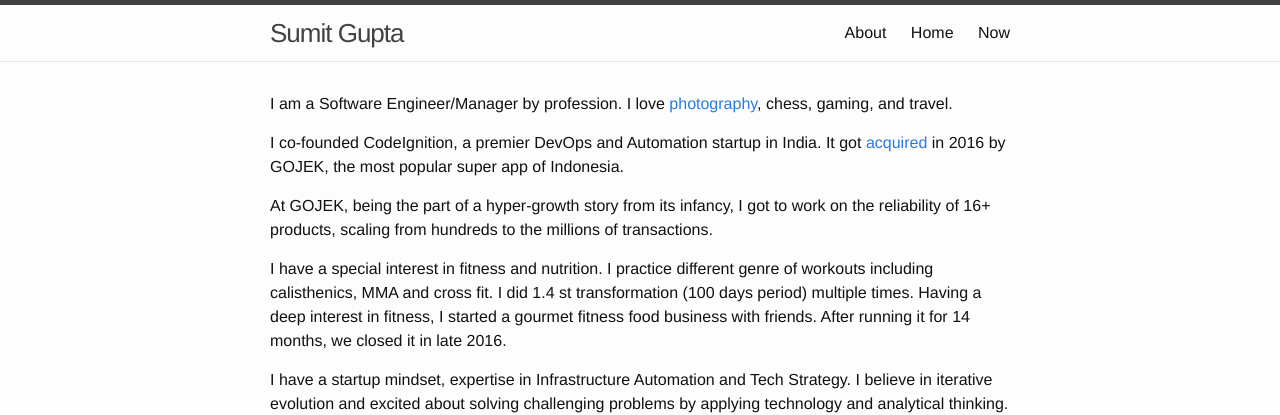
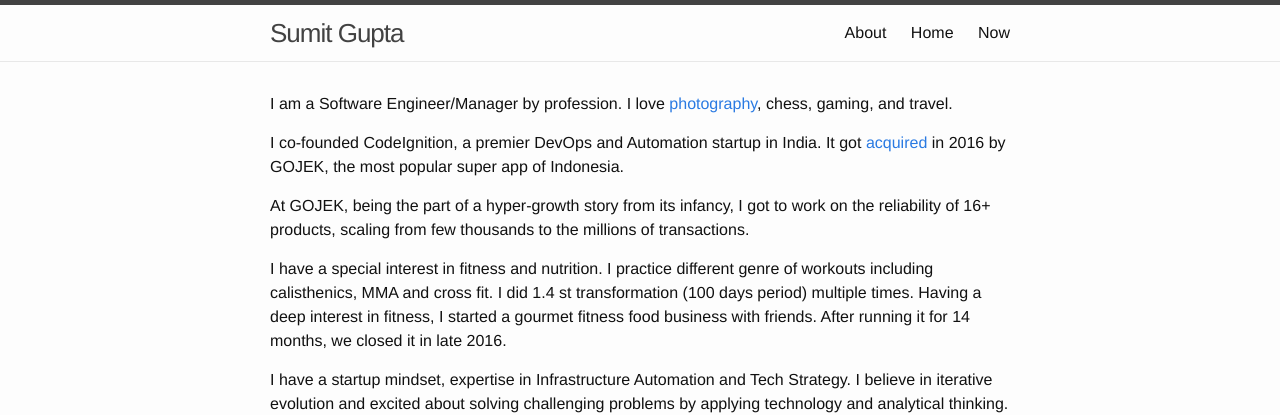
Before and after one commit to timusg/about, a Jekyll site: the page built from docs/about.md, in a window 1280 px wide. Shown: the top 415 px of the page. Built offline with Jekyll 4.4.1, drawn with Linux system fonts in a browser that asks for light colours.

```diff
--- a/docs/about.md
+++ b/docs/about.md
@@ -4,11 +4,11 @@ title: About
 permalink: /about/
 ---
 
-I am a Software Engineer/Manager by profession. I love [photography](https://500px.com/guptasumit), chess, gaming, and travel.
+I am a Software Engineer/Manager by profession. I love [photography](https://500px.com/guptasumit){:target="_blank"}, chess, gaming, and travel.
 
-I co-founded CodeIgnition, a premier DevOps and Automation startup in India. It got [acquired](https://inc42.com/flash-feed/go-jek-acqrs-c42-and-codeignition/) in 2016 by GOJEK, the most popular super app of Indonesia.
+I co-founded CodeIgnition, a premier DevOps and Automation startup in India. It got [acquired](https://inc42.com/flash-feed/go-jek-acqrs-c42-and-codeignition/){:target="_blank"} in 2016 by GOJEK, the most popular super app of Indonesia.
 
-At GOJEK, being the part of a hyper-growth story from its infancy, I got to work on the reliability of 16+ products, scaling from hundreds to the millions of transactions.
+At GOJEK, being the part of a hyper-growth story from its infancy, I got to work on the reliability of 16+ products, scaling from few thousands to the millions of transactions.
 
 I have a special interest in fitness and nutrition. I practice different genre of workouts including calisthenics, MMA and cross fit. I did 1.4 st transformation (100 days period) multiple times. Having a deep interest in fitness, I started a gourmet fitness food business with friends. After running it for 14 months, we closed it in late 2016.
 
@@ -16,4 +16,4 @@ I have a startup mindset, expertise in Infrastructure Automation and Tech Strate
 
 I love learning new things, with interests in electronics, music, travel, culture and upcoming technology.
 
-More on [Github](https://github.com/timusg)
+More on [Github](https://github.com/timusg){:target="_blank"}
```
Also changed, not shown: docs/index.md (+1 -1 lines).
